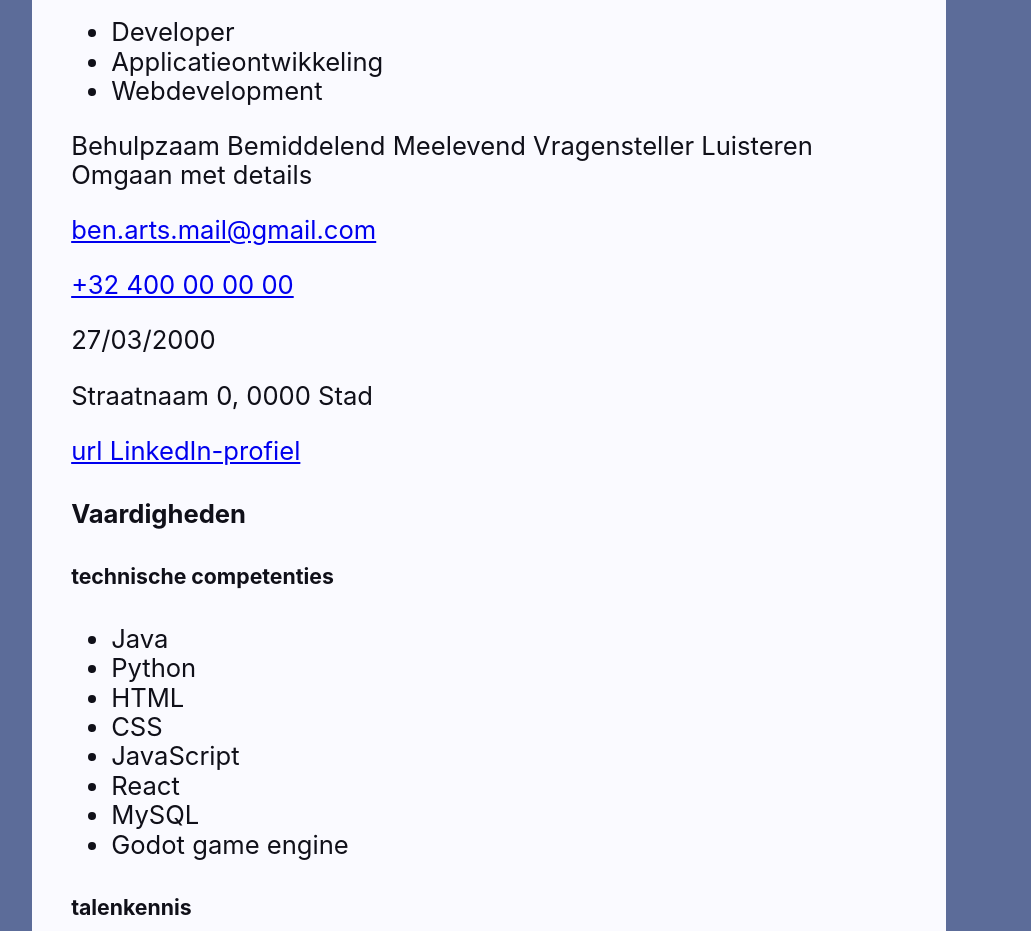
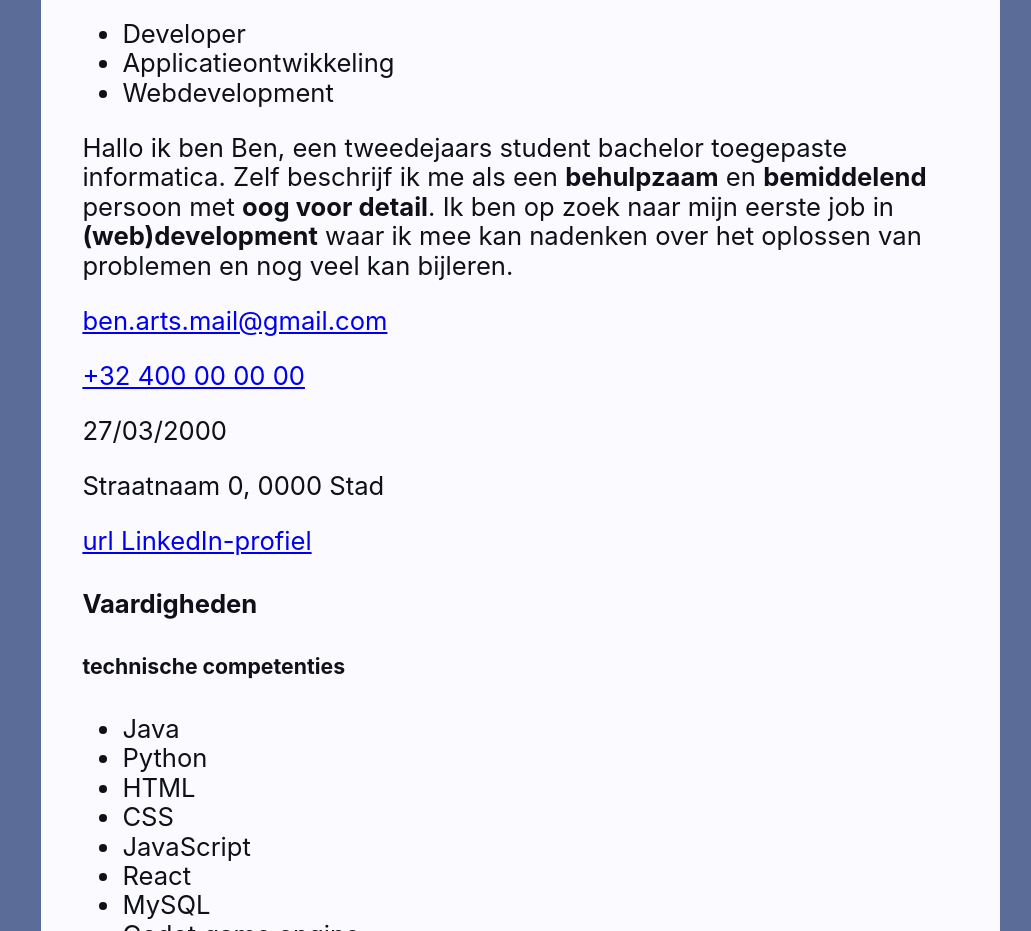
Before and after one commit to bengeendokter/bengeendokter.github.io, a React (Create React App) app: page / in a window 1280 px wide. Shown: the part 3280-4211 px from the top of the page, without its empty margins (164-1195 px from the left). Built offline with nearby package versions, Linux system fonts and the light colour scheme.

Commit message:
cv elevator pitch

```diff
--- a/src/components/CV/CV.jsx
+++ b/src/components/CV/CV.jsx
@@ -16,14 +16,14 @@ export default function CV({children, ...rest})
                     <li>Applicatieontwikkeling</li>
                     <li>Webdevelopment</li>
                 </ul>
-                {/* elevator pitch
-                What you do
-                What you want to do
-                Where
-                Sector
-                Skills you want to improve/use/emphasize */}
-                <p>Behulpzaam Bemiddelend Meelevend Vragensteller Luisteren Omgaan met details</p>
-                <p></p>
+                <p>Hallo ik ben Ben,
+                    een tweedejaars student bachelor toegepaste informatica.
+                    Zelf beschrijf ik me als
+                    een <strong>behulpzaam</strong> en <strong>bemiddelend</strong> persoon
+                    met <strong>oog voor detail</strong>.
+                    Ik ben op zoek naar mijn eerste job in <strong>(web)development</strong> waar
+                    ik mee kan nadenken over het oplossen van problemen en nog veel kan bijleren.
+                </p>
                 <p><a href="mailto:ben.arts.mail@gmail.com">ben.arts.mail@gmail.com</a></p>
                 <p><a href="tel:+32 400 00 00 00">+32 400 00 00 00</a></p>
                 <p>27/03/2000</p>
```
